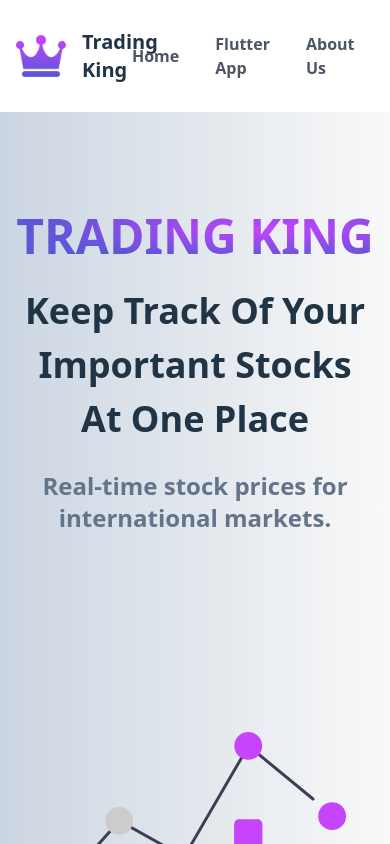
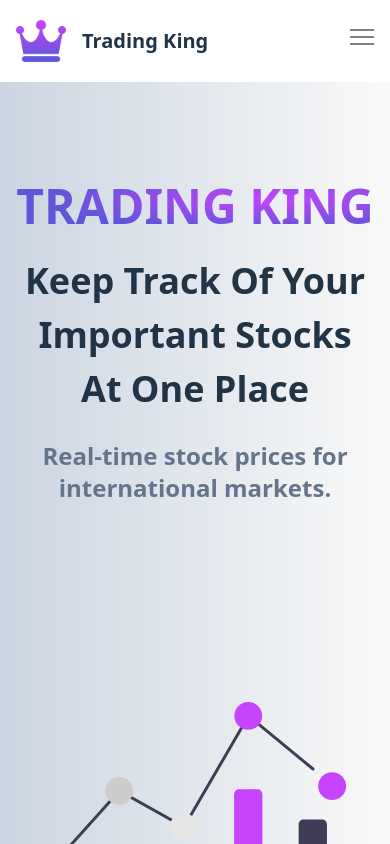
Before and after one commit to X-Vneer/Trading-King, a React (Vite) app: page / in a window 390 px wide. Shown: the top 844 px of the page. Built offline with nearby package versions, Linux system fonts and the light colour scheme; no server answers.

Commit message:
finished the navbar for both lg and small screens

```diff
--- a/src/components/Navbar.jsx
+++ b/src/components/Navbar.jsx
@@ -1,14 +1,16 @@
-import React from "react";
+import React, { useState } from "react";
 import logo from "../assets/crown.png";
 import twitter from "../assets/twitter.svg";
 import github from "../assets/github.svg";
 import { NavLink } from "react-router-dom";
 
 const Navbar = () => {
+  const [opened, setOpened] = useState(false);
+
   return (
     <nav className=" bg-[rgba(255,255,255,.7)] backdrop-blur-md z-50 sticky top-0 w-full">
       <div className="container  py-4">
-        <div className="flex justify-between">
+        <div className="flex justify-between items-center relative">
           <NavLink to="/" className="flex flex-row items-center gap-4">
             <img src={logo} alt="trading king logo" className="h-[50px]" />
             <span className="font-bold text-[#203446] text-xl capitalize">
@@ -16,25 +18,37 @@ const Navbar = () => {
             </span>
           </NavLink>
           {/*  */}
-          <div className="flex gap-3">
-            <ul className="flex items-center mr-10 font-semibold text-gray-600   ">
+          <div className=" hidden lg:flex gap-3">
+            <ul className="flex items-center mr-10 font-semibold text-gray-600 gap-1  ">
               <li>
-                <NavLink className="px-6 py-4 block " to="/">
+                <NavLink
+                  className="before:w-0 hover:before:w-[80%] before:transition-all before:duration-300 before:h-[4px] before:bg-gradient-to-tr before:from-[#5d56d8] before:to-[#c544fc] before:absolute before:left-[10%]  before:bottom-0  relative px-6 py-4 block "
+                  to="/"
+                >
                   Home
                 </NavLink>
               </li>
               <li>
-                <a className="px-3 py-2 block " href="#">
+                <a
+                  className="before:w-0 hover:before:w-[80%] before:transition-all before:duration-300 before:h-[4px] before:bg-gradient-to-tr before:from-[#5d56d8] before:to-[#c544fc] before:absolute before:left-[10%]  before:bottom-0  relative px-3 py-4 block "
+                  href="#"
+                >
                   Flutter App
                 </a>
               </li>
               <li>
-                <a className="px-6 py-4 block " href="#about">
+                <a
+                  className="before:w-0 hover:before:w-[80%] before:transition-all before:duration-300 before:h-[4px] before:bg-gradient-to-tr before:from-[#5d56d8] before:to-[#c544fc] before:absolute before:left-[10%]  before:bottom-0 relative px-6 py-4 block "
+                  href="#about"
+                >
                   About Us
                 </a>
               </li>
               <li>
-                <a className="px-6 py-4 block " href="#contact">
+                <a
+                  className="before:w-0 hover:before:w-[80%] before:transition-all before:duration-300 before:h-[4px] before:bg-gradient-to-tr before:from-[#5d56d8] before:to-[#c544fc] before:absolute before:left-[10%]  before:bottom-0 relative px-6 py-4 block "
+                  href="#contact"
+                >
                   Contact Us
                 </a>
               </li>
@@ -50,6 +64,55 @@ const Navbar = () => {
               className="w-[25px]  cursor-pointer"
             />
           </div>
+          <button
+            id="menu-btn"
+            onClick={() => {
+              setOpened((pre) => !pre);
+            }}
+            className={`block hamburger lg:hidden focus:outline-none ${
+              opened ? "open" : ""
+            } `}
+          >
+            <span className="hamburger-top"></span>
+            <span className="hamburger-middle"></span>
+            <span className="hamburger-bottom"></span>
+          </button>
+          <div className={`mobile-list ${opened ? "h-[290px]" : "h-0"}`}>
+            <ul className="flex flex-col items-center font-semibold text-gray-600 gap-1  ">
+              <li>
+                <NavLink className="mobile-list-item" to="/">
+                  Home
+                </NavLink>
+              </li>
+              <li>
+                <a className="mobile-list-item" href="#">
+                  Flutter App
+                </a>
+              </li>
+              <li>
+                <a className="mobile-list-item" href="#about">
+                  About Us
+                </a>
+              </li>
+              <li>
+                <a className="mobile-list-item" href="#contact">
+                  Contact Us
+                </a>
+              </li>
+            </ul>
+            <div className="flex flex-row gap-3 justify-center pb-5">
+              <img
+                src={twitter}
+                alt="twitter"
+                className="w-[25px] cursor-pointer"
+              />
+              <img
+                src={github}
+                alt="github"
+                className="w-[25px]  cursor-pointer"
+              />
+            </div>
+          </div>
         </div>
       </div>
     </nav>
--- a/src/index.css
+++ b/src/index.css
@@ -12,3 +12,67 @@
   background-clip: text;
   text-fill-color: transparent;
 }
+.gradient-bg {
+  background: radial-gradient(
+    64.18% 64.18% at 71.16% 35.69%,
+    #c544fc 0%,
+    #5d56d8 100%
+  );
+}
+
+/* Hamburger Menu */
+.hamburger {
+  width: 24px;
+  height: 24px;
+  transition: all 0.25s;
+  position: relative;
+}
+
+.hamburger-top,
+.hamburger-middle,
+.hamburger-bottom {
+  position: absolute;
+  top: 0;
+  left: 0;
+  width: 24px;
+  height: 2px;
+  background: gray;
+  transform: rotate(0);
+  transition: all 0.5s;
+}
+
+.hamburger-middle {
+  transform: translateY(7px);
+}
+
+.hamburger-bottom {
+  transform: translateY(14px);
+}
+
+.open {
+  transform: rotate(90deg);
+  transform: translateY(0px);
+}
+
+.open .hamburger-top {
+  transform: rotate(45deg) translateY(6px) translate(6px);
+}
+
+.open .hamburger-middle {
+  display: none;
+}
+
+.open .hamburger-bottom {
+  transform: rotate(-45deg) translateY(6px) translate(-6px);
+}
+.mobile-list {
+  @apply absolute top-[70px] transition-all duration-300 overflow-hidden   left-0 right-0 bg-[rgba(255,255,255,.9)] backdrop-blur-md flex flex-col lg:hidden gap-3 rounded-md;
+}
+.mobile-list-item {
+  @apply before:w-0 hover:before:w-[80%] before:transition-all before:duration-300 before:h-[4px] before:bg-gradient-to-tr before:from-[#5d56d8] before:to-[#c544fc] before:absolute before:left-[10%]  before:bottom-0  relative px-6 py-4 block;
+}
+@media (max-width: 670px) {
+  * {
+    cursor: default !important;
+  }
+}
```
